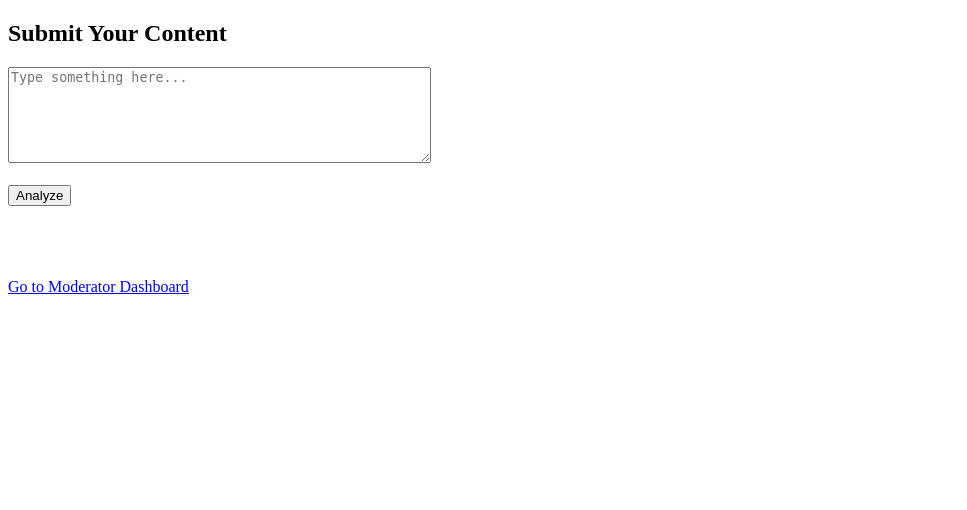
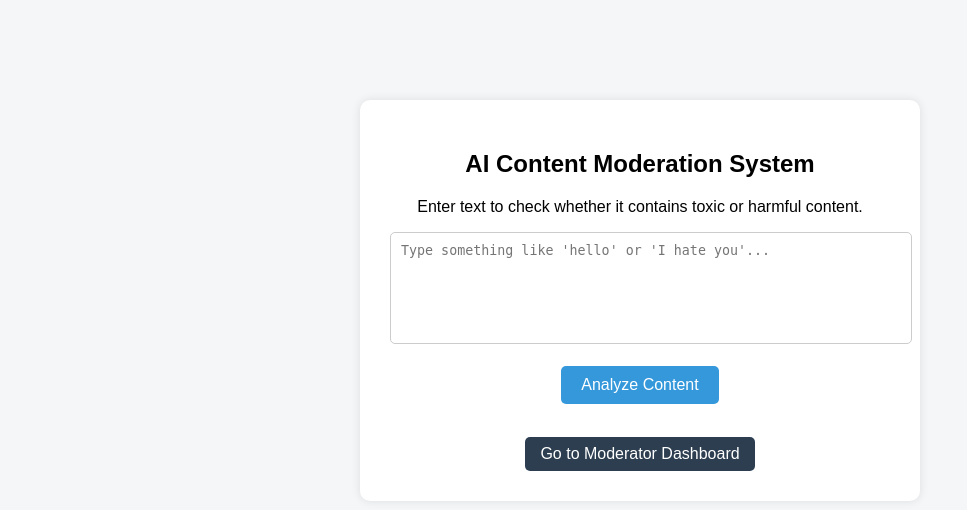
Before and after one commit to shakshiagrawalcsaiml/AI-Powered-Content-Moderation-Policy-Enforcement-Platform, a Flask app: page / in a window 1280 px wide. Shown: the top 510 px of the page, without its empty margins (0-967 px from the left). Run offline with Flask 3, Linux system fonts and the light colour scheme.

Commit message:
Improved submission page UI and enhanced user interaction flow

```diff
--- a/templates/submit.html
+++ b/templates/submit.html
@@ -1,17 +1,84 @@
 <!DOCTYPE html>
 <html>
 <head>
-    <title>AI Moderation System</title>
+<title>AI Content Moderation System</title>
+
+<style>
+
+body{
+    font-family: Arial, sans-serif;
+    background-color:#f4f6f8;
+    text-align:center;
+}
+
+.container{
+    width:500px;
+    margin:100px auto;
+    background:white;
+    padding:30px;
+    border-radius:10px;
+    box-shadow:0 0 10px rgba(0,0,0,0.1);
+}
+
+textarea{
+    width:100%;
+    padding:10px;
+    border-radius:5px;
+    border:1px solid #ccc;
+    resize:none;
+}
+
+button{
+    background:#3498db;
+    color:white;
+    padding:10px 20px;
+    border:none;
+    border-radius:5px;
+    cursor:pointer;
+    font-size:16px;
+}
+
+button:hover{
+    background:#2980b9;
+}
+
+.dashboard-link{
+    display:inline-block;
+    margin-top:15px;
+    text-decoration:none;
+    color:white;
+    background:#2c3e50;
+    padding:8px 15px;
+    border-radius:5px;
+}
+
+</style>
+
 </head>
+
 <body>
-    <h2>Submit Your Content</h2>
-    <form method="POST" action="/submit">
-        <textarea name="content" rows="6" cols="50" placeholder="Type something here..."></textarea>
-        <br><br>
-        <button type="submit">Analyze</button>
-    </form>
-    <br><br>
+
+<div class="container">
+
+<h2>AI Content Moderation System</h2>
+
+<p>Enter text to check whether it contains toxic or harmful content.</p>
+
+<form method="POST" action="/submit">
+
+<textarea name="content" rows="6" placeholder="Type something like 'hello' or 'I hate you'..."></textarea>
+
 <br><br>
-<a href="/dashboard">Go to Moderator Dashboard</a>
+
+<button type="submit">Analyze Content</button>
+
+</form>
+
+<br>
+
+<a class="dashboard-link" href="/dashboard">Go to Moderator Dashboard</a>
+
+</div>
+
 </body>
 </html>
```
